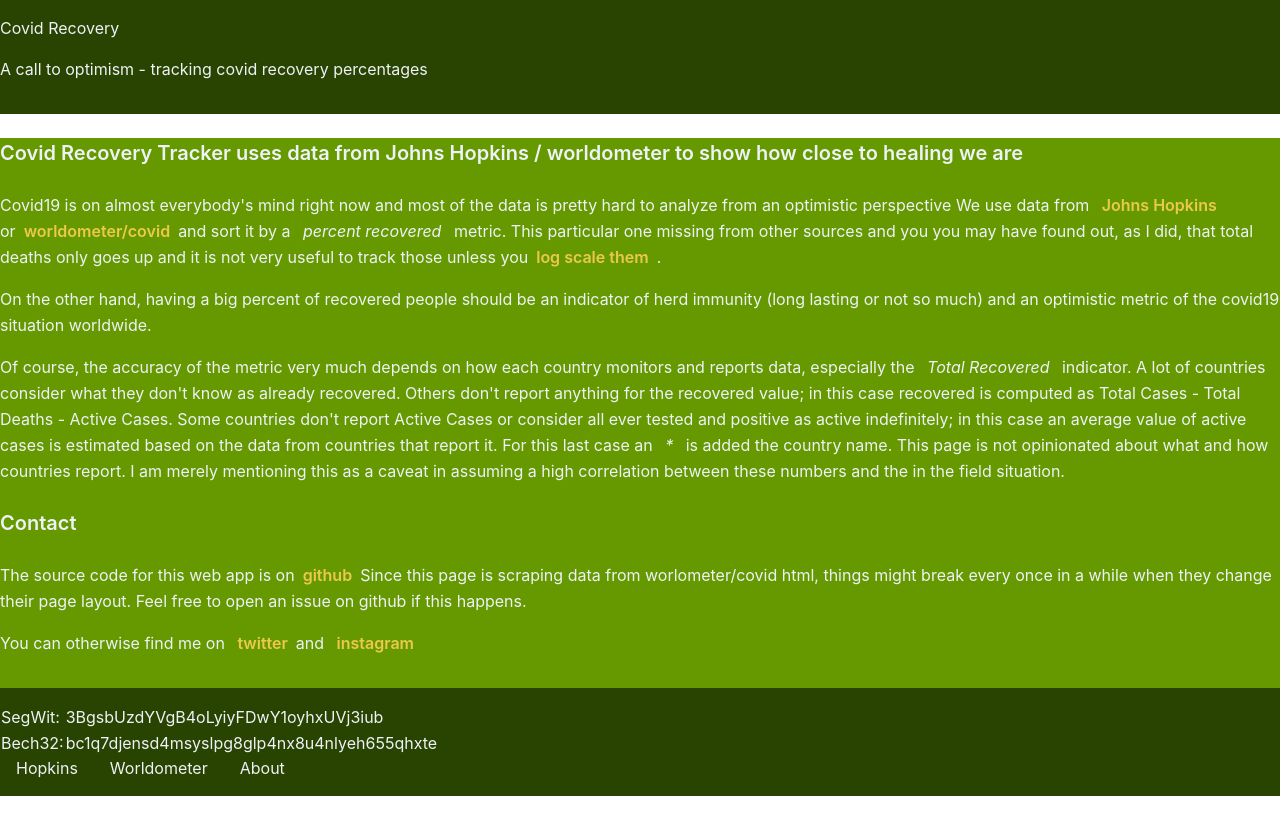
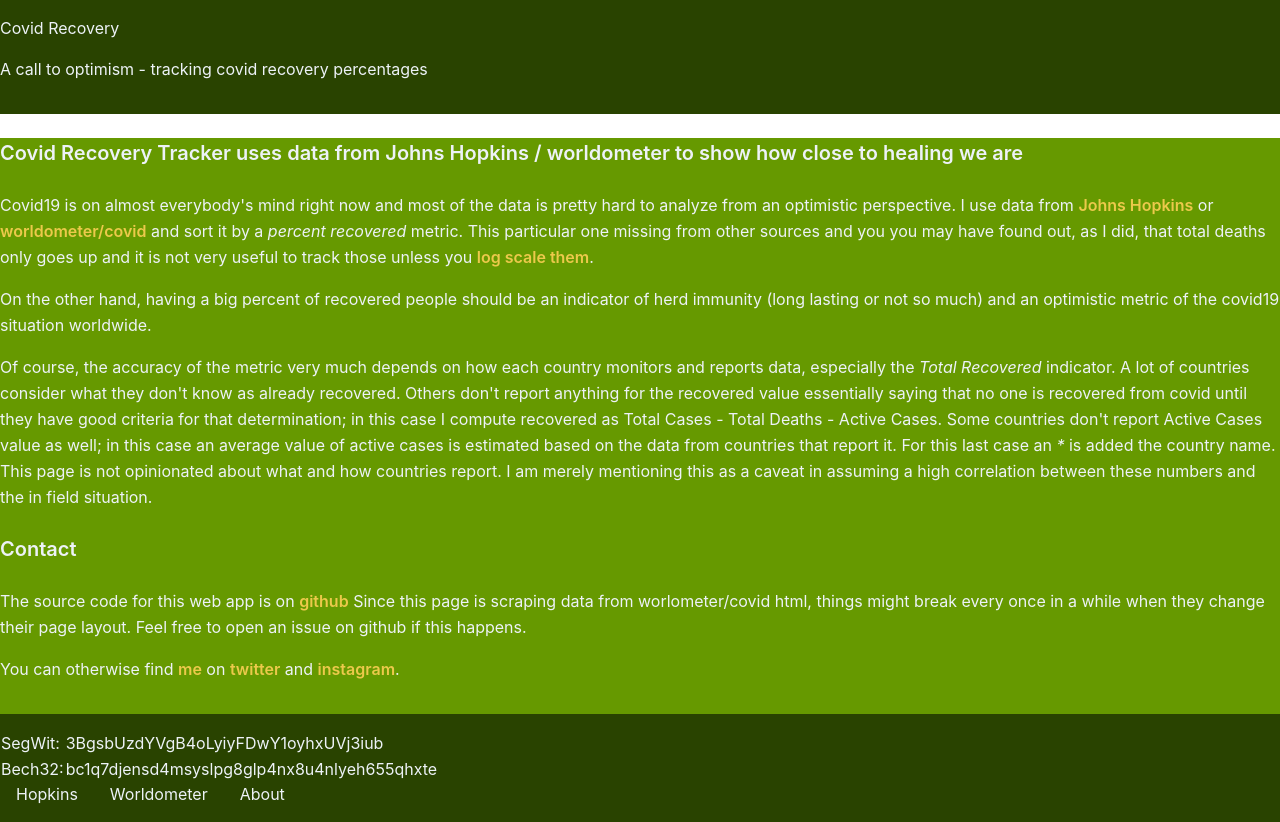
Before and after one commit to danbaragan/covid-recovery, a React (Create React App) app: page /about in a window 1280 px wide. Before the commit the page ends 800 px from the top, so only its background shows below. Built offline with nearby package versions, Linux system fonts and the light colour scheme.

Commit message:
Improve the about page

```diff
--- a/src/assets/tailwind.css
+++ b/src/assets/tailwind.css
@@ -60,12 +60,9 @@
 p {
   @apply my-4 leading-relaxed;
 }
-em {
-  @apply mx-2;
-}
 
 .external-link {
-  @apply text-yellow-500 font-semibold m-2;
+  @apply text-yellow-500 font-semibold;
 }
 
 @import "tailwindcss/components";
--- a/src/pages/About.js
+++ b/src/pages/About.js
@@ -13,12 +13,12 @@ function About() {
       <div className="container layout-mid text-lg py-6 pb-10">
         <h2 className="paragraph-heading">Covid Recovery Tracker uses data from Johns Hopkins / worldometer to show how close to healing we are</h2>
         <p>
-          Covid19 is on almost everybody's mind right now and most of the data is pretty hard to analyze from an optimistic perspective
-          We use data from <a href="https://covid-api.com" className="external-link">Johns Hopkins</a> or
-          <a href="https://www.worldometers.info/coronavirus" className="external-link">worldometer/covid</a>
-          and sort it by a <em>percent recovered</em> metric. This particular one missing from other sources and you you may have found out,
+          Covid19 is on almost everybody's mind right now and most of the data is pretty hard to analyze from an optimistic perspective.
+          I use data from <a href="https://covid-api.com" className="external-link" target="_blank" rel="noopener noreferrer">Johns Hopkins</a> or
+          {' '}<a href="https://www.worldometers.info/coronavirus" className="external-link" target="_blank" rel="noopener noreferrer">worldometer/covid</a>
+          {' '}and sort it by a <em>percent recovered</em> metric. This particular one missing from other sources and you you may have found out,
           as I did, that total deaths only goes up and it is not very useful to track those unless you
-          <a href="https://aatishb.com/covidtrends/" className="external-link">log scale them</a>.
+          {' '}<a href="https://aatishb.com/covidtrends/" className="external-link" target="_blank" rel="noopener noreferrer">log scale them</a>.
         </p>
         <p>
           On the other hand, having a big percent of recovered people should be an indicator of herd immunity (long lasting or not so much)
@@ -26,23 +26,25 @@ function About() {
         </p>
         <p>
           Of course, the accuracy of the metric very much depends on how each country monitors and reports data, especially the <em>Total Recovered</em> indicator.
-          A lot of countries consider what they don't know as already recovered. Others don't report anything for the recovered value; in this case
-          recovered is computed as Total Cases - Total Deaths - Active Cases. Some countries don't report Active Cases or consider all ever tested and positive
-          as active indefinitely; in this case an average value of active cases is estimated based on the data from countries that report it.
+          A lot of countries consider what they don't know as already recovered. Others don't report anything for the recovered value
+          essentially saying that no one is recovered from covid until they have good criteria for that determination; in this case
+          I compute recovered as Total Cases - Total Deaths - Active Cases. Some countries don't report Active Cases value as well;
+          in this case an average value of active cases is estimated based on the data from countries that report it.
           For this last case an <em>*</em> is added the country name.
           This page is not opinionated about what and how countries report. I am merely mentioning this as a caveat in assuming a high correlation between
-          these numbers and the in the field situation.
+          these numbers and the in field situation.
         </p>
 
         <h2 className="paragraph-heading">Contact</h2>
         <p>
           The source code for this web app is on
-          <a href="https://github.com/danbaragan/covid-recovery" className="external-link">github</a>
-          Since this page is scraping data from worlometer/covid html, things might break every once in a while when they change their page layout.
+          {' '}<a href="https://github.com/danbaragan/covid-recovery" className="external-link" target="_blank" rel="noopener noreferrer">github</a>
+          {' '}Since this page is scraping data from worlometer/covid html, things might break every once in a while when they change their page layout.
           Feel free to open an issue on github if this happens.
         </p>
-        <p>You can otherwise find me on <a href="https://twitter.com/dan_baragan" className="external-link">twitter</a>
-          and <a href="https://www.instagram.com/daniel.mihai.baragan/" className="external-link">instagram</a>
+        <p>You can otherwise find <a href="https://danbaragan.github.io/" className="external-link" target="_blank" rel="noopener noreferrer">me</a> on
+          {' '}<a href="https://twitter.com/dan_baragan" className="external-link" target="_blank" rel="noopener noreferrer">twitter</a> and
+          {' '}<a href="https://www.instagram.com/daniel.mihai.baragan/" className="external-link" target="_blank" rel="noopener noreferrer">instagram</a>.
         </p>
 
       </div>
```
